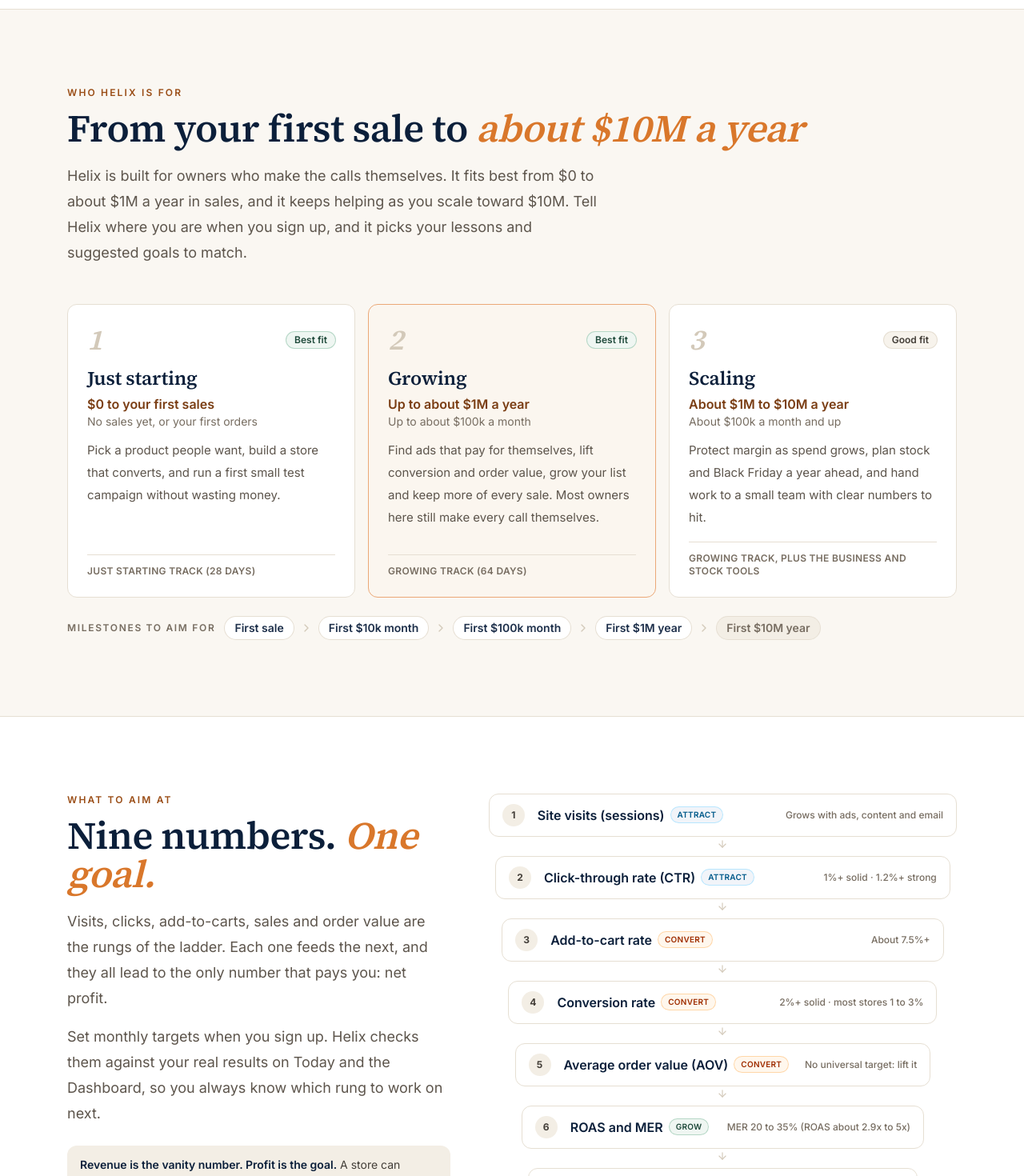
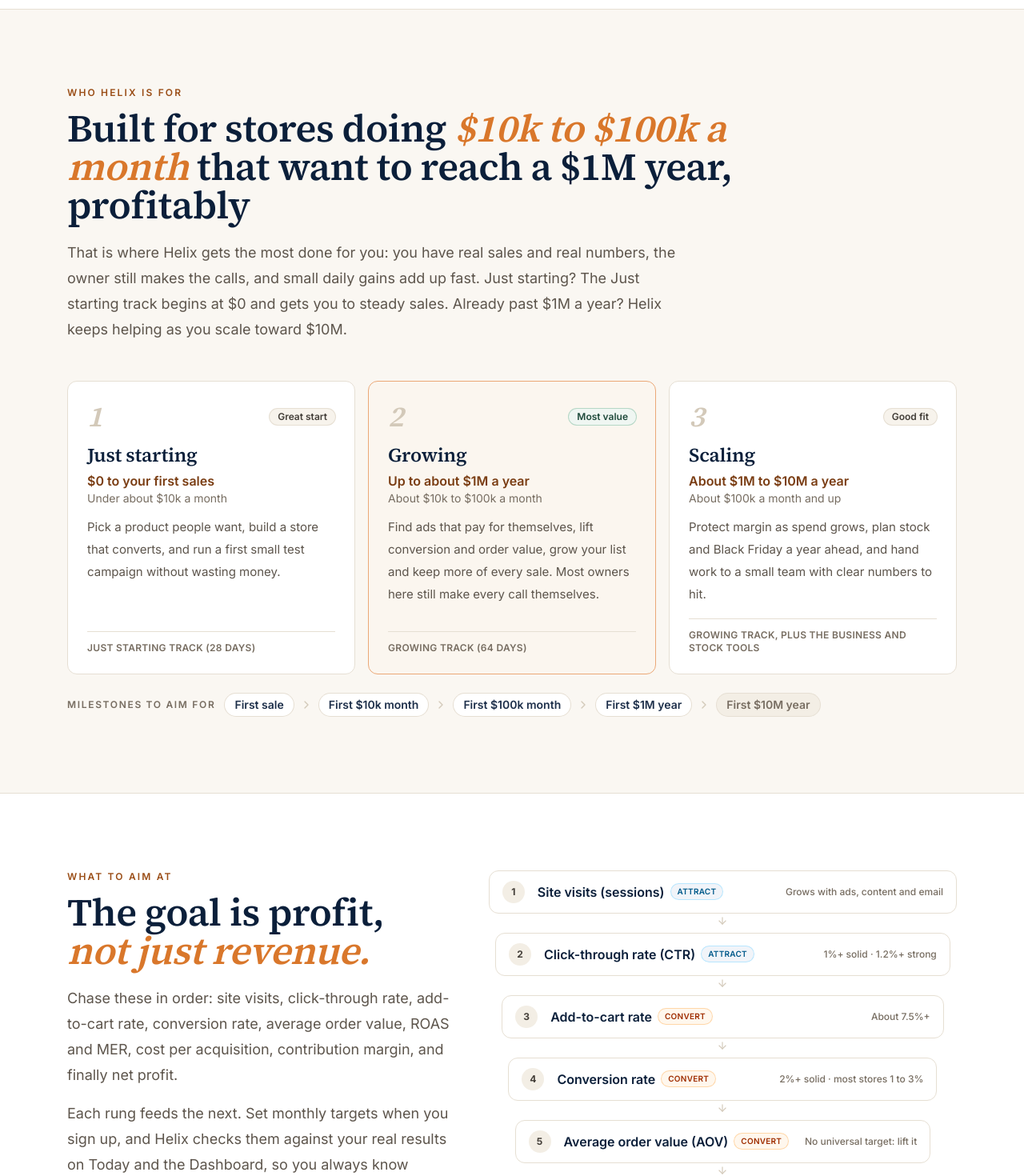
Before and after one commit to Astryks/Ecommercehelix, a Next.js app: page / in a window 1280 px wide. Shown: the part 1840-3310 px from the top of the page at 80% size. Built offline with nearby package versions, Linux system fonts and the light colour scheme; no server answers.

Commit message:
Sharper messages: built for stores doing $10k to $100k a month that want a $1M year, profitably; the goal is profit, not just revenue, with the nine objectives in order (home, About, onboarding, /learn/goals)

```diff
--- a/src/app/about/page.tsx
+++ b/src/app/about/page.tsx
@@ -4,6 +4,8 @@ import { SiteHeader } from "@/components/SiteHeader";
 import { SiteFooter } from "@/components/SiteFooter";
 import { HelixMark } from "@/components/Logo";
 import { StageTrio } from "@/components/StageTrio";
+import { WHO_HEADLINE } from "@/lib/audience";
+import { GOALS_HEADLINE, LADDER } from "@/lib/goals";
 
 export const metadata: Metadata = { title: "About" };
 
@@ -83,9 +85,24 @@ export default function About() {
         </Block>
 
         <Block title="Who Helix is for">
+          <p className="font-display text-2xl leading-snug text-slate-900">{WHO_HEADLINE.title}.</p>
+          <p>{WHO_HEADLINE.body}</p>
           <p>
-            Owners of online stores from their first sale to about $10M a year. Helix fits best from $0 to about $1M a year, while you still make most of the calls yourself: <strong>Just starting</strong> (no sales yet, or your first orders), <strong>Growing</strong> (up to about $1M a year) and <strong>Scaling</strong> (about $1M to $10M a year). <Link href="/learn/goals" className="text-cyan-700 underline">See the bands and the goals to aim at</Link>.
+            In bands: <strong>Just starting</strong> (no sales yet, or under about $10k a month), <strong>Growing</strong> (about $10k to $100k a month, up to about $1M a year, where Helix adds the most) and <strong>Scaling</strong> (about $1M to $10M a year). <Link href="/learn/goals" className="text-cyan-700 underline">See the bands and the goals to aim at</Link>.
           </p>
+        </Block>
+
+        <Block title="The goal is profit, not just revenue">
+          <p>
+            Sales are easy to celebrate and easy to buy with discounts and ad spend. Profit is what pays you. {GOALS_HEADLINE.order}
+          </p>
+          <ol className="grid gap-2 text-base sm:grid-cols-3">
+            {LADDER.map((s, i) => (
+              <li key={s.key} className={`rounded-lg border px-3 py-2 ${s.key === "netProfit" ? "border-emerald-300 bg-emerald-50 font-semibold text-emerald-900" : "border-slate-200 bg-white"}`}>
+                <span className="mr-2 text-slate-400">{i + 1}</span>{s.label}
+              </li>
+            ))}
+          </ol>
         </Block>
 
         <Block title="A head of growth by your side">
--- a/src/app/learn/goals/page.tsx
+++ b/src/app/learn/goals/page.tsx
@@ -5,6 +5,8 @@ import { SiteHeader } from "@/components/SiteHeader";
 import { SiteFooter } from "@/components/SiteFooter";
 import { GoalsLadder, VanityNote } from "@/components/GoalsLadder";
 import { WhoFor } from "@/components/WhoFor";
+import { WHO_HEADLINE } from "@/lib/audience";
+import { GOALS_HEADLINE } from "@/lib/goals";
 
 export const metadata: Metadata = { title: "The goals ladder: what to aim at" };
 
@@ -14,9 +16,9 @@ export default function GoalsGuide() {
       <SiteHeader dark={false} />
       <main className="mx-auto w-full max-w-5xl px-5 py-14">
         <p className="text-sm font-semibold uppercase tracking-[0.18em] text-cyan-700"><Link href="/learn" className="hover:underline">Learn</Link> · Goals</p>
-        <h1 className="mt-2 text-4xl font-bold tracking-tight">The goals ladder: what to aim at</h1>
+        <h1 className="mt-2 text-4xl font-bold tracking-tight">{GOALS_HEADLINE.title}</h1>
         <p className="mt-3 max-w-3xl text-lg leading-8 text-slate-600">
-          Nine numbers, in the order a customer meets your store: they see an ad, visit, add to cart, buy, and leave you some profit. Get each rung a little better and the last one, net profit, grows. Here is what each number means and what good looks like.
+          {GOALS_HEADLINE.order} That is the order a customer meets your store: they see an ad, visit, add to cart, buy, and leave you some profit. Get each rung a little better and the last one grows. Here is what each number means and what good looks like.
         </p>
         <VanityNote className="mt-6" />
         <div className="mt-8"><GoalsLadder variant="full" /></div>
@@ -28,7 +30,8 @@ export default function GoalsGuide() {
 
         <section aria-labelledby="who-h" className="mt-16">
           <h2 id="who-h" className="text-3xl text-slate-900">Who Helix is for</h2>
-          <p className="mt-3 max-w-3xl text-slate-600">From your first sale to about $10M a year in sales. The best fit is from $0 to about $1M a year, while most decisions are still yours.</p>
+          <p className="mt-3 max-w-3xl font-display text-xl text-slate-900">{WHO_HEADLINE.title}.</p>
+          <p className="mt-2 max-w-3xl text-slate-600">{WHO_HEADLINE.body}</p>
           <div className="mt-6"><WhoFor /></div>
         </section>
       </main>
--- a/src/app/page.tsx
+++ b/src/app/page.tsx
@@ -12,6 +12,8 @@ import { BFCM_CRITICAL, primaryAlert } from "@/lib/seasons";
 import { BfcmTimeline, bfcmStageIndex } from "@/components/BfcmPlan";
 import { GoalsLadder, VanityNote } from "@/components/GoalsLadder";
 import { WhoFor } from "@/components/WhoFor";
+import { WHO_HEADLINE } from "@/lib/audience";
+import { GOALS_HEADLINE } from "@/lib/goals";
 import { isoDay } from "@/lib/dates";
 
 // Rebuild at least hourly so the seasonal alert follows the real date.
@@ -44,7 +46,7 @@ const AGENCY_ROWS = [
 ];
 
 const FAQ = [
-  { q: "Who is Helix for?", a: "Owners of online stores from their very first sale to about $10M a year. It fits best from $0 to about $1M a year, while you still make most of the calls yourself. Pick Just starting or Growing when you sign up, and Helix sets your lessons and goals to match." },
+  { q: "Who is Helix for?", a: "Helix is built for stores doing $10k to $100k a month that want to reach a $1M year, profitably. That is where it adds the most. It also works from your very first sale, and keeps helping as you scale toward $10M a year. Pick Just starting or Growing when you sign up, and Helix sets your lessons and goals to match." },
   { q: "Is Helix an agency?", a: "No. Helix is software that works like a growth expert by your side. Your ad accounts, data and customers stay yours, and you approve every change." },
   { q: "Will Helix spend money on my ad accounts?", a: "No. Helix builds campaigns inside your own Meta or Google account as paused drafts. You review them and press Launch yourself, and every budget change on a live campaign is yours to make. Prefer to build it yourself? Guide me mode gives you proven structures, example ads and a click-by-click checklist." },
   { q: "Which platforms work today?", a: "Meta (Facebook and Instagram ads) connects today: Helix reads your results each morning and can build new campaigns as paused drafts. You add sales in one quick form or by CSV. Shopify, Google Ads and Klaviyo connections come next." },
@@ -139,8 +141,8 @@ export default function Home() {
         <section id="who" aria-labelledby="who-title" className="scroll-mt-10 border-t border-slate-200 bg-paper py-24">
           <div className="mx-auto max-w-6xl px-5">
             <p className="eyebrow">Who Helix is for</p>
-            <h2 id="who-title" className="mt-3 text-4xl text-slate-900 sm:text-5xl">From your first sale to <span className="grad-text">about $10M a year</span></h2>
-            <p className="mt-5 max-w-2xl text-lg leading-8 text-slate-600">Helix is built for owners who make the calls themselves. It fits best from $0 to about $1M a year in sales, and it keeps helping as you scale toward $10M. Tell Helix where you are when you sign up, and it picks your lessons and suggested goals to match.</p>
+            <h2 id="who-title" className="mt-3 max-w-4xl text-4xl text-slate-900 sm:text-5xl">Built for stores doing <span className="grad-text">$10k to $100k a month</span> that want to reach a $1M year, profitably</h2>
+            <p className="mt-5 max-w-3xl text-lg leading-8 text-slate-600">{WHO_HEADLINE.body}</p>
             <div className="mt-12"><WhoFor /></div>
           </div>
         </section>
@@ -149,9 +151,9 @@ export default function Home() {
           <div className="mx-auto grid max-w-6xl gap-12 px-5 lg:grid-cols-[0.9fr_1.1fr]">
             <div>
               <p className="eyebrow">What to aim at</p>
-              <h2 id="goals-title" className="mt-3 text-4xl text-slate-900 sm:text-5xl">Nine numbers. <span className="grad-text">One goal.</span></h2>
-              <p className="mt-5 text-lg leading-8 text-slate-600">Visits, clicks, add-to-carts, sales and order value are the rungs of the ladder. Each one feeds the next, and they all lead to the only number that pays you: net profit.</p>
-              <p className="mt-4 text-lg leading-8 text-slate-600">Set monthly targets when you sign up. Helix checks them against your real results on Today and the Dashboard, so you always know which rung to work on next.</p>
+              <h2 id="goals-title" className="mt-3 text-4xl text-slate-900 sm:text-5xl">The goal is profit, <span className="grad-text">not just revenue.</span></h2>
+              <p className="mt-5 text-lg leading-8 text-slate-600">{GOALS_HEADLINE.order}</p>
+              <p className="mt-4 text-lg leading-8 text-slate-600">Each rung feeds the next. Set monthly targets when you sign up, and Helix checks them against your real results on Today and the Dashboard, so you always know which number to work on next.</p>
               <VanityNote className="mt-6" />
               <Link href="/learn/goals" className="btn-ghost mt-6">What good looks like for each number <ArrowRight className="h-4 w-4" aria-hidden /></Link>
             </div>
--- a/src/app/start/page.tsx
+++ b/src/app/start/page.tsx
@@ -5,6 +5,8 @@ import { auth } from "@/auth";
 import { Logo } from "@/components/Logo";
 import { CountryPicker, TrackPicker } from "@/components/TrackPicker";
 import { GoalsFields } from "@/components/GoalsFields";
+import { WHO_HEADLINE } from "@/lib/audience";
+import { GOALS_HEADLINE, LADDER } from "@/lib/goals";
 import { getGoals, getSettings } from "@/lib/repo";
 import { ensureUser, getAccount } from "@/lib/repo";
 import { finishOnboarding } from "./actions";
@@ -36,10 +38,15 @@ export default async function Start({ searchParams }: PageProps<"/start">) {
             <input id="url" name="url" defaultValue={raw || acct.storeUrl || ""} placeholder="yourstore.com" className="mt-2 w-full rounded-xl border border-slate-300 px-4 py-2.5 text-base focus:border-cyan-500 focus:outline-none" />
             <p className="mt-1 text-xs text-slate-500">No store yet? Leave it blank. You can add it later.</p>
           </div>
+          <p className="rounded-xl bg-paper-2 px-4 py-3 text-sm text-slate-700"><strong className="font-semibold text-slate-900">Who Helix is for.</strong> {WHO_HEADLINE.short} No sales yet? Pick Just starting and Helix starts from $0. Past $1M a year? Pick Growing.</p>
           <TrackPicker value={acct.onboarded ? acct.track : undefined} />
           <CountryPicker value={acct.country} />
           <fieldset>
-            <legend className="text-sm font-semibold text-slate-900">Your monthly goals <span className="font-normal text-slate-500">(optional)</span></legend>
+            <legend className="text-sm font-semibold text-slate-900">Your monthly goals: the goal is profit, not just revenue <span className="font-normal text-slate-500">(optional)</span></legend>
+            <ol className="mt-2 flex flex-wrap gap-1.5 text-xs" aria-label="The order to chase them in">
+              {LADDER.map((s, i) => <li key={s.key} className={`rounded-full px-2.5 py-1 font-semibold ring-1 ${s.key === "netProfit" ? "bg-emerald-50 text-emerald-800 ring-emerald-200" : "bg-white text-slate-700 ring-slate-200"}`}>{i + 1}. {s.short}</li>)}
+            </ol>
+            <p className="sr-only">{GOALS_HEADLINE.order}</p>
             <p className="mt-1 max-w-3xl text-sm text-slate-600">The numbers to aim at each month, from visits down to net profit. Leave any blank and Helix uses a sensible starting point for your track. You will see them on Today and the Dashboard against your real results, and you can change them any time. <Link href="/learn/goals" target="_blank" className="text-cyan-700 underline">What each one means</Link></p>
             <div className="mt-3"><GoalsFields values={goals ?? undefined} merPct={goals ? settings.targetMerPct : undefined} /></div>
           </fieldset>
--- a/src/components/WhoFor.tsx
+++ b/src/components/WhoFor.tsx
@@ -10,7 +10,7 @@ export function WhoFor() {
           <li key={b.id} className={`flex flex-col rounded-xl border p-6 ${i === 1 ? "border-cyan-300 bg-cyan-50/50" : "border-slate-200 bg-white"}`}>
             <div className="flex items-center justify-between">
               <span className="font-display text-4xl italic text-slate-300" aria-hidden>{i + 1}</span>
-              <span className={`rounded-full px-2.5 py-0.5 text-xs font-semibold ring-1 ${b.fit === "Best fit" ? "bg-emerald-50 text-emerald-800 ring-emerald-200" : "bg-slate-50 text-slate-700 ring-slate-200"}`}>{b.fit}</span>
+              <span className={`rounded-full px-2.5 py-0.5 text-xs font-semibold ring-1 ${b.fit === "Most value" ? "bg-emerald-50 text-emerald-800 ring-emerald-200" : "bg-slate-50 text-slate-700 ring-slate-200"}`}>{b.fit}</span>
             </div>
             <h3 className="mt-3 font-display text-2xl text-slate-900">{b.name}</h3>
             <p className="mt-1 font-semibold text-cyan-800">{b.range}</p>
--- a/src/lib/audience.ts
+++ b/src/lib/audience.ts
@@ -6,12 +6,12 @@
 export type Band = { id: "starting" | "growing" | "scaling"; name: string; range: string; monthly: string; fit: string; focus: string; track: string };
 
 export const BANDS: Band[] = [
-  { id: "starting", name: "Just starting", range: "$0 to your first sales", monthly: "No sales yet, or your first orders",
-    fit: "Best fit",
+  { id: "starting", name: "Just starting", range: "$0 to your first sales", monthly: "Under about $10k a month",
+    fit: "Great start",
     focus: "Pick a product people want, build a store that converts, and run a first small test campaign without wasting money.",
     track: "Just starting track (28 days)" },
-  { id: "growing", name: "Growing", range: "Up to about $1M a year", monthly: "Up to about $100k a month",
-    fit: "Best fit",
+  { id: "growing", name: "Growing", range: "Up to about $1M a year", monthly: "About $10k to $100k a month",
+    fit: "Most value",
     focus: "Find ads that pay for themselves, lift conversion and order value, grow your list and keep more of every sale. Most owners here still make every call themselves.",
     track: "Growing track (64 days)" },
   { id: "scaling", name: "Scaling", range: "About $1M to $10M a year", monthly: "About $100k a month and up",
@@ -20,4 +20,11 @@ export const BANDS: Band[] = [
     track: "Growing track, plus the business and stock tools" },
 ];
 
+/** The one-line answer to "is Helix for me?". Used on the home page, About and onboarding. */
+export const WHO_HEADLINE = {
+  title: "Built for stores doing $10k to $100k a month that want to reach a $1M year, profitably",
+  short: "Most value: stores doing $10k to $100k a month that want to reach $1M a year.",
+  body: "That is where Helix gets the most done for you: you have real sales and real numbers, the owner still makes the calls, and small daily gains add up fast. Just starting? The Just starting track begins at $0 and gets you to steady sales. Already past $1M a year? Helix keeps helping as you scale toward $10M.",
+};
+
 export const MILESTONES = ["First sale", "First $10k month", "First $100k month", "First $1M year", "First $10M year"];
--- a/src/lib/goals.ts
+++ b/src/lib/goals.ts
@@ -33,6 +33,12 @@ export type GoalStep = {
   good: string;
   /** Short benchmark for tight spaces. */
   bench: string;
+};
+
+/** The headline for the goals ladder everywhere it appears. */
+export const GOALS_HEADLINE = {
+  title: "The goal is profit, not just revenue",
+  order: "Chase these in order: site visits, click-through rate, add-to-cart rate, conversion rate, average order value, ROAS and MER, cost per acquisition, contribution margin, and finally net profit.",
 };
 
 export const LADDER: GoalStep[] = [
```
Also changed, not shown: 2 other files (tests, documents, lock files or other folders).
